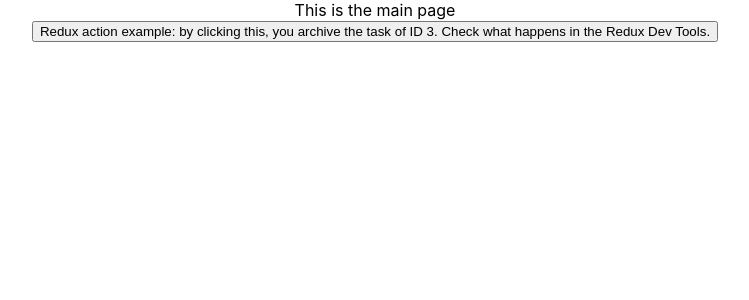
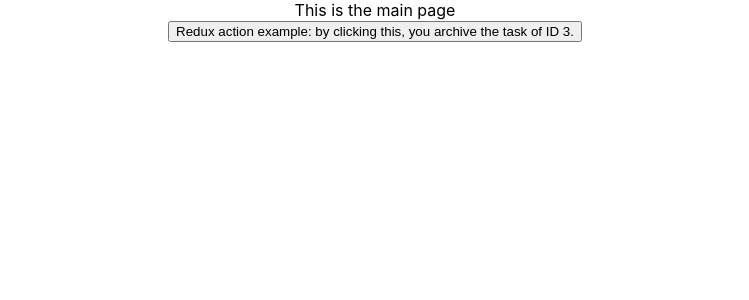
Before and after one commit to nathalia-rus/tsconf-project-museis, a React (Create React App) app: page / in a window 1280 px wide. Shown: the top 300 px of the page, without its empty margins (265-1014 px from the left). Built offline with nearby package versions, Linux system fonts and the light colour scheme.

Commit message:
guiding comment

```diff
--- a/src/components/pages/home.jsx
+++ b/src/components/pages/home.jsx
@@ -34,8 +34,10 @@
       <button onClick={() => {
       this.props.archiveTask(3)
     }}>
-      Redux action example: by clicking this, you archive the task of ID 3. Check what happens in the Redux Dev Tools.
+      Redux action example: by clicking this, you archive the task of ID 3.
       </button>
+
+    {/* On clicking, check what happens in the Redux Dev Tools. It is going to be helpful for your own debugging. */}
 
     </DesktopPageContainer>)
   }
```
